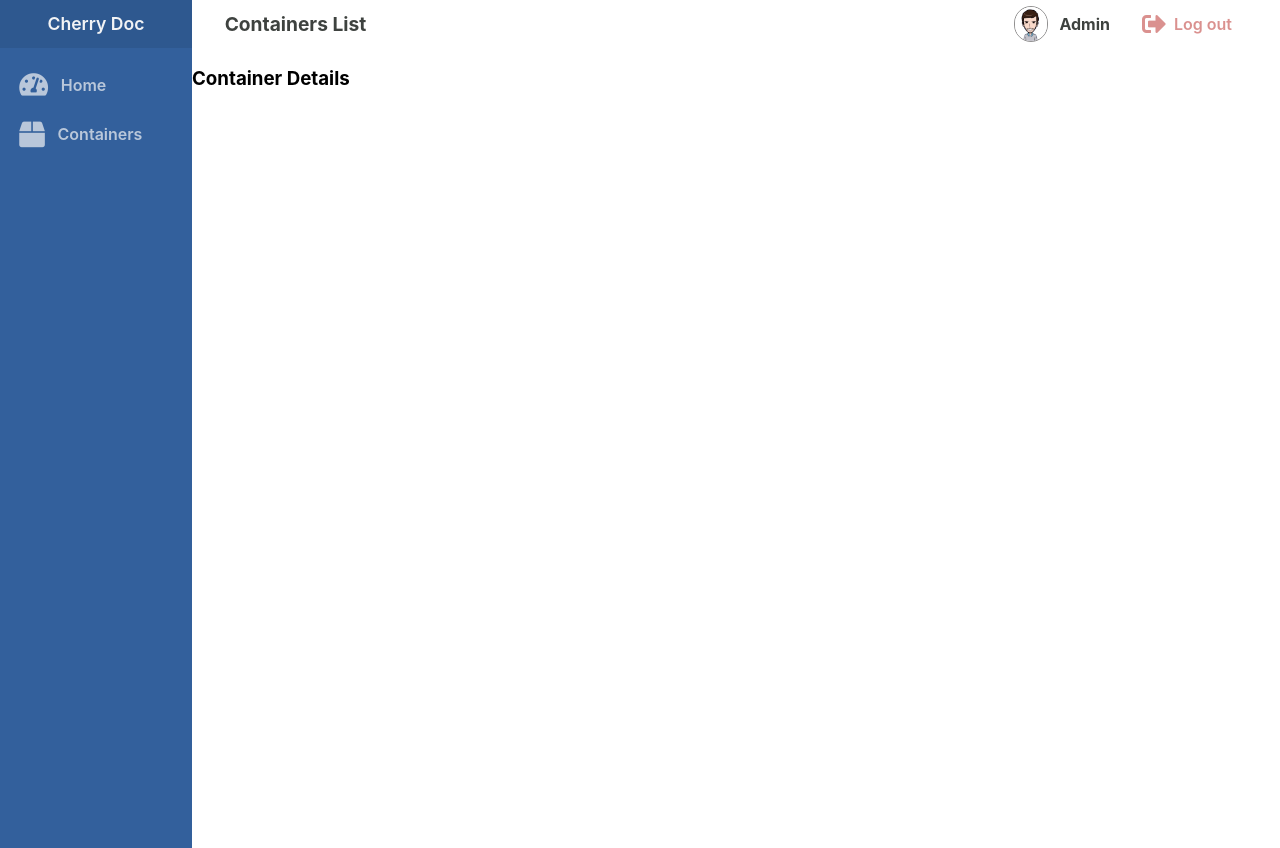
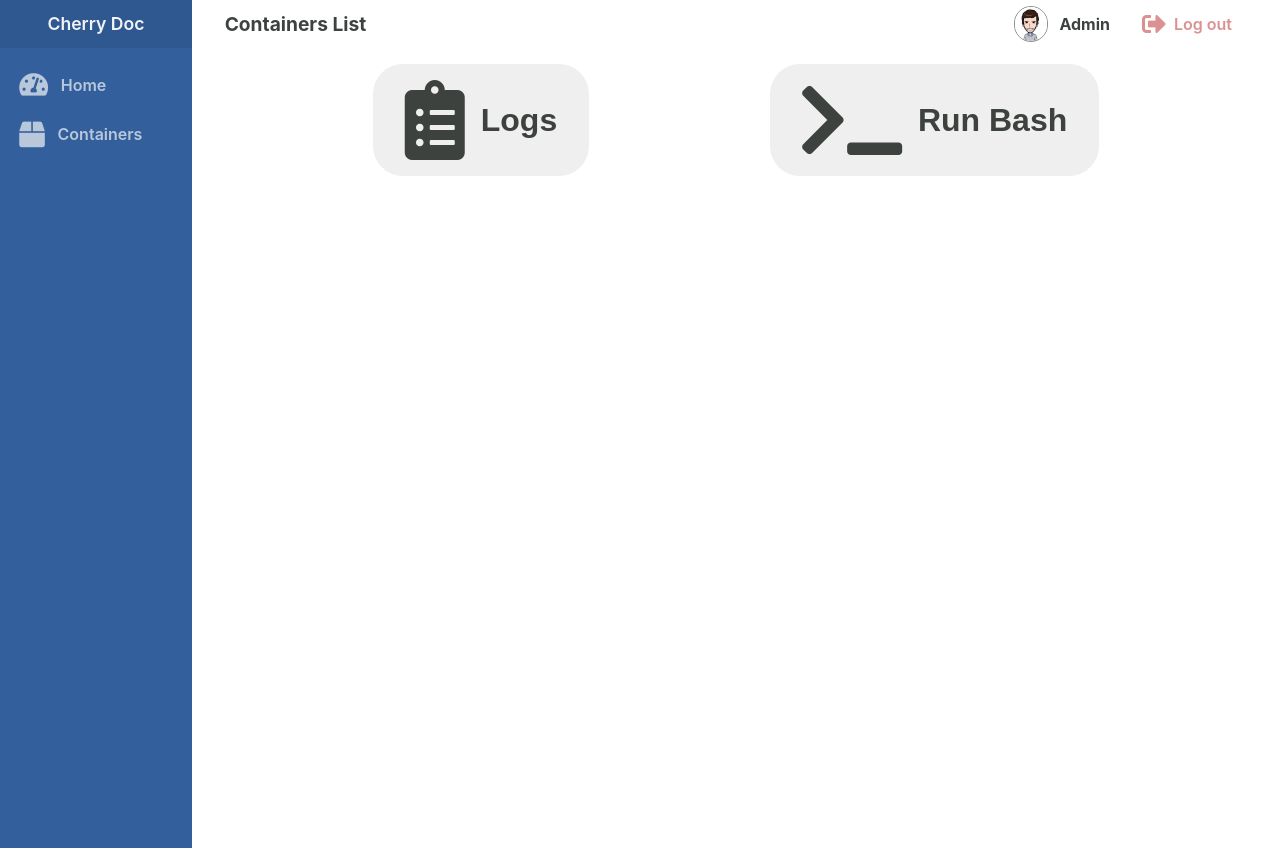
Before and after one commit to CherryDock/CherryDock, a React (Create React App) app: page /container-details/1 in a window 1280 px wide. Built offline with nearby package versions, Linux system fonts and the light colour scheme.

Commit message:
Issue #17 - Implement action buttons for the ContainerDetail screen

```diff
--- /dev/null
+++ b/src/components/ContainerDetails/ActionButtons/ActionButtons.tsx
@@ -0,0 +1,21 @@
+import React from 'react';
+import cx from 'classnames';
+import style from './action-buttons.module.scss';
+
+function ActionButtons() {
+    return (
+        <div className={style.actionButtonsContainer}>
+            <button className={style.actionButton}>
+                <i className={cx("fas fa-clipboard-list", style.actionIcon)}></i>
+                <span className={style.actionLabel}>Logs</span>
+            </button>
+
+            <button className={style.actionButton}>
+                <i className={cx("fas fa-terminal", style.actionIcon)}></i>
+                <span className={style.actionLabel}>Run Bash</span>
+            </button>
+        </div>
+    )
+}
+
+export default ActionButtons
--- /dev/null
+++ b/src/components/ContainerDetails/ActionButtons/action-buttons.module.scss
@@ -0,0 +1,33 @@
+$button-background-color: #6fb2ed;
+$button-color: #3e423f;
+
+.actionButtonsContainer {
+  display: flex;
+  justify-content: space-evenly;
+
+  .actionButton {
+      display: flex;
+      align-items: center;
+      border-radius: 30px;
+      padding: 1rem 2rem;
+      border: none;
+
+      &:hover {
+          cursor: pointer;
+          background-color: rgba($button-background-color, .1);
+          transform: scale(1.05);
+      }
+
+    .actionLabel {
+      font-size: 2rem;
+      margin-left: 1rem;
+      color: $button-color;
+      font-weight: 600;
+    }
+
+    .actionIcon {
+      font-size: 5rem;
+      color: $button-color;
+    }
+  }
+}
--- a/src/screens/ContainerDetails/ContainerDetails.tsx
+++ b/src/screens/ContainerDetails/ContainerDetails.tsx
@@ -1,20 +1,16 @@
 import React, { useState, useEffect } from 'react';
 import style from './container-details.module.scss';
-
-interface ContainerDetailsProps {
-    match: any;
-}
+import { useParams } from "react-router-dom";
+import ActionButtons from '../../components/ContainerDetails/ActionButtons/ActionButtons';
 
 function ContainerDetails() {
-    const [containerId, setcontainerId] = useState<number>();
-
-    useEffect(() => {
-        //const containerIdFromParams = match
-    }, []);
+    const { id } = useParams();
 
     return (
         <div>
-            <h3>Container Details</h3>
+            <div className={style.actionButons}>
+            <ActionButtons />
+            </div>
         </div>
     )
 }
--- a/src/screens/ContainerDetails/container-details.module.scss
+++ b/src/screens/ContainerDetails/container-details.module.scss
@@ -0,0 +1,3 @@
+.actionButons {
+    margin-top: 1rem;
+}
```
